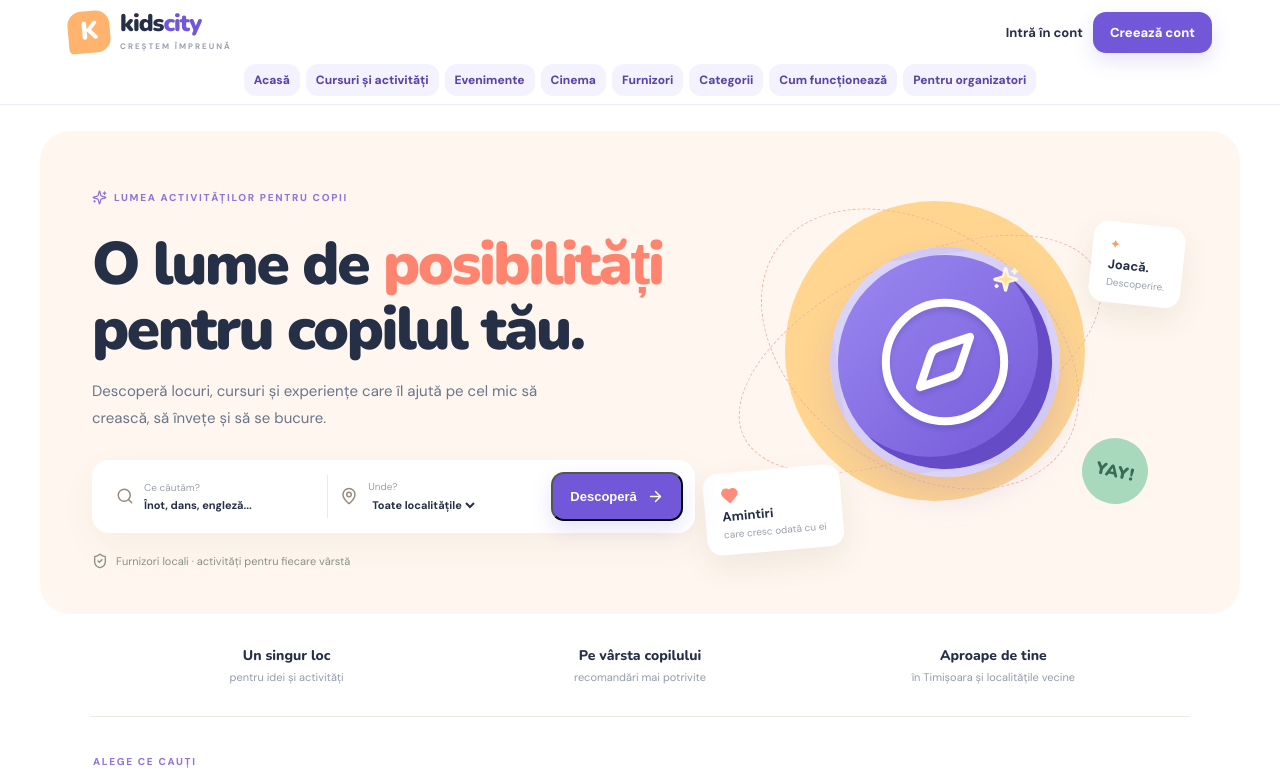
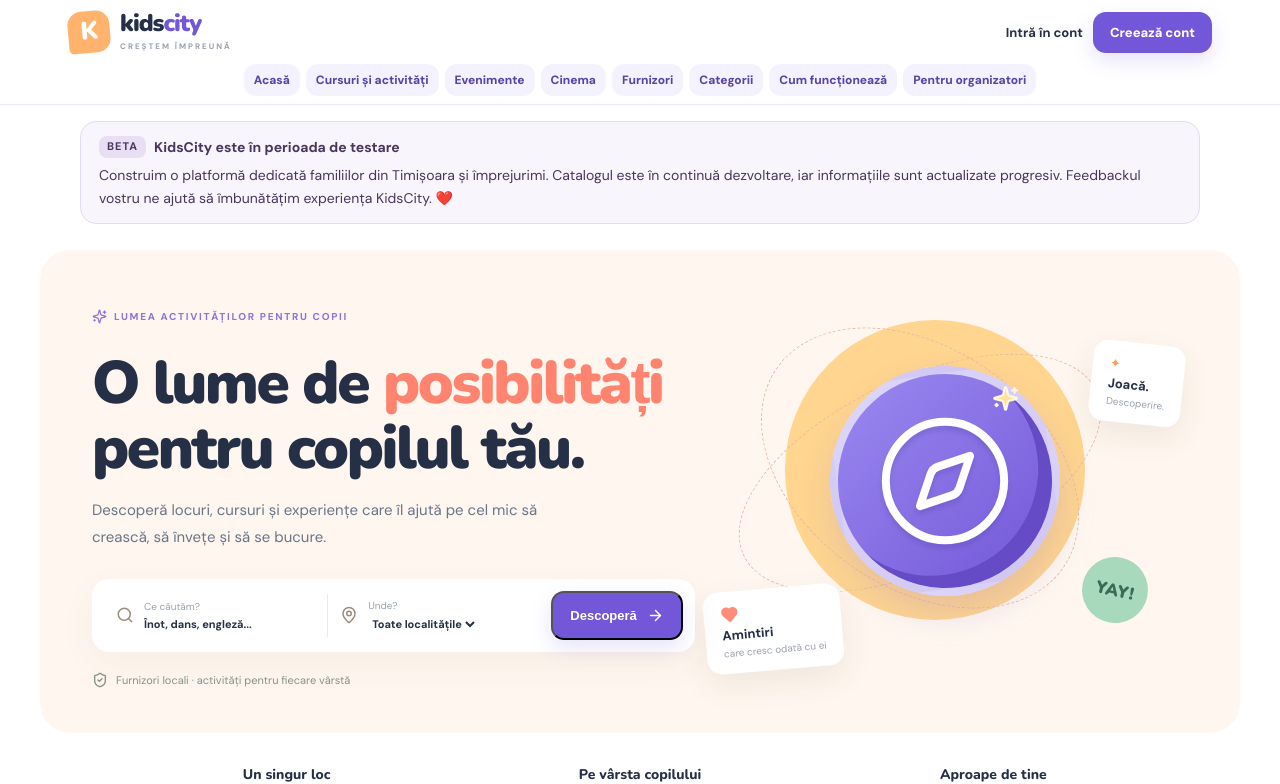
Before and after one commit to claudiamilovan9-svg/Kidscity-, a Next.js app: page / in a window 1280 px wide. Shown: the top 784 px of the page. Built offline with nearby package versions, Linux system fonts and the light colour scheme; no server answers; the database is empty.

Commit message:
Add discreet beta testing notice to homepage

```diff
--- a/app/page.tsx
+++ b/app/page.tsx
@@ -35,6 +35,10 @@ const places = ["Timișoara", "Dumbrăvița", "Giroc", "Moșnița Nouă", "Ghiro
 export default function Home() {
   return (
     <main>
+      <aside aria-label="KidsCity în perioada de testare" style={{margin:"16px auto 0",width:"calc(100% - 32px)",maxWidth:1120,boxSizing:"border-box",padding:"14px 18px",border:"1px solid #e5dcef",borderRadius:16,background:"#f8f5fc",color:"#49365f",lineHeight:1.6,fontSize:14}}>
+        <div style={{display:"flex",alignItems:"center",gap:8,flexWrap:"wrap"}}><span style={{background:"#e9dff5",borderRadius:8,padding:"2px 8px",fontSize:11,fontWeight:700,letterSpacing:1}}>BETA</span><strong>KidsCity este în perioada de testare</strong></div>
+        <p style={{margin:"6px 0 0"}}>Construim o platformă dedicată familiilor din Timișoara și împrejurimi. Catalogul este în continuă dezvoltare, iar informațiile sunt actualizate progresiv. Feedbackul vostru ne ajută să îmbunătățim experiența KidsCity. ❤️</p>
+      </aside>
       <section className="hero">
         <div className="hero-copy">
           <div className="eyebrow"><Sparkles size={15}/> LUMEA ACTIVITĂȚILOR PENTRU COPII</div>
```
